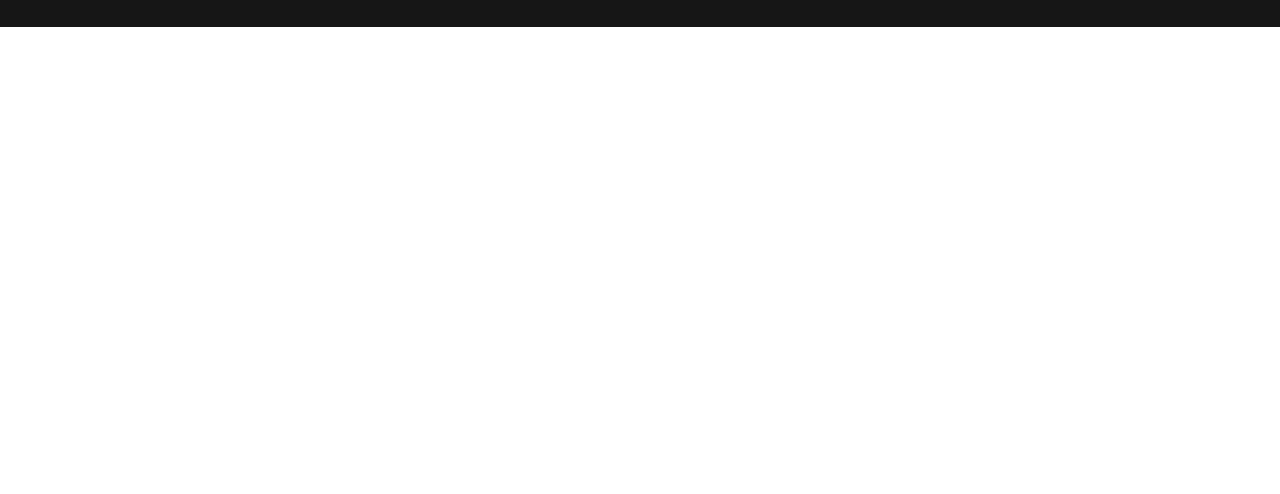
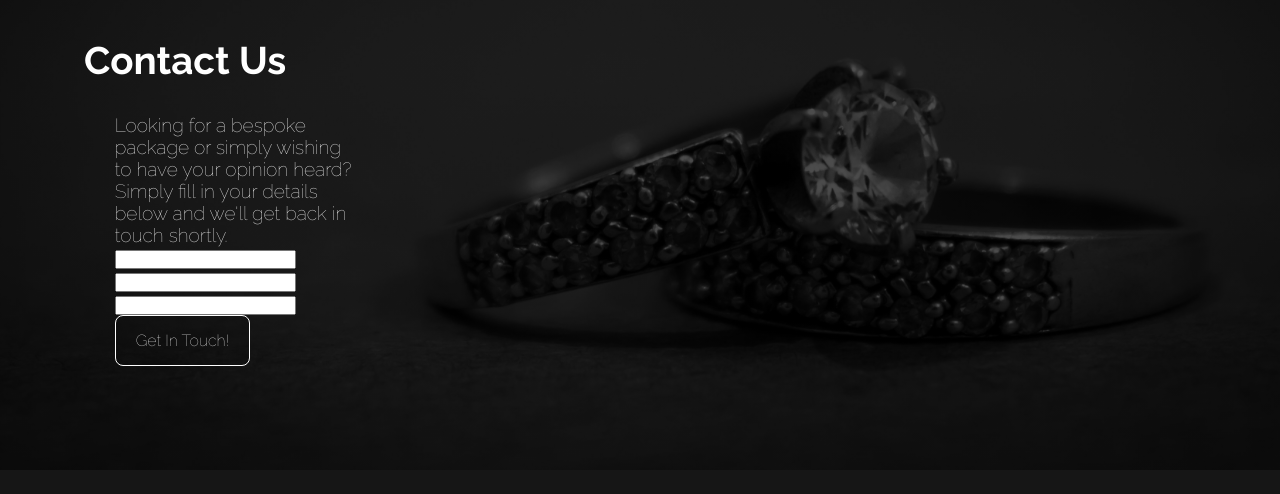
Before and after one commit to CameronCarlyon/Meta-Front-End-Developer-Professional-Certificate, a plain HTML site: page HTML-and-CSS-in-depth/Portfolio-Project/index.html in a window 1280 px wide. Shown: the part 4015-4509 px from the top of the page. Before the commit the page ends 4042 px from the top, so only its background shows below. Drawn offline with Linux system fonts and the light colour scheme.

Commit message:
Styling update

```diff
--- a/HTML-and-CSS-in-depth/Portfolio-Project/styles.css
+++ b/HTML-and-CSS-in-depth/Portfolio-Project/styles.css
@@ -189,6 +189,11 @@ main {
   cursor: pointer;
 }
 
+.custom-btn:hover {
+  color: black;
+  background-color: white;
+}
+
 /* Product Showcase */
 
 .product-catagories-container {
@@ -235,6 +240,32 @@ main {
   width: 40%;
 }
 
+/* CONTACT CONTAINER */
+.contact-container {
+  scroll-snap-align: center;
+  background: linear-gradient(rgba(0, 0, 0, 0.7), rgba(0, 0, 0, 0.7)),
+    url("media/pexels-lalesh-aldarwish-168927.jpg");
+  background-size: cover;
+  background-position: center;
+  background-repeat: no-repeat;
+  height: 80%;
+  padding: 20px;
+  padding-top: 13rem;
+  padding-bottom: 2rem;
+  display: grid;
+  grid-template-columns: repeat(3, 1fr);
+}
+
+.contact-text {
+  width: 100%;
+  color: white;
+  padding: 10%;
+  padding-left: 4rem;
+  font-family: "Raleway", "Arial Narrow Bold", sans-serif;
+  font-size: larger;
+  font-weight: lighter;
+}
+
 .flex-footer {
   display: flex;
   justify-content: center;
@@ -250,6 +281,13 @@ main {
   font-size: 2rem;
 }
 
+form {
+  font-family: "Raleway", "Arial Narrow Bold", sans-serif;
+  justify-content: left;
+  width: 100%;
+  padding: 10%;
+}
+
 #newsletter {
   background-color: rgb(22, 22, 22);
 }
```
Also changed, not shown: 2 other files.
